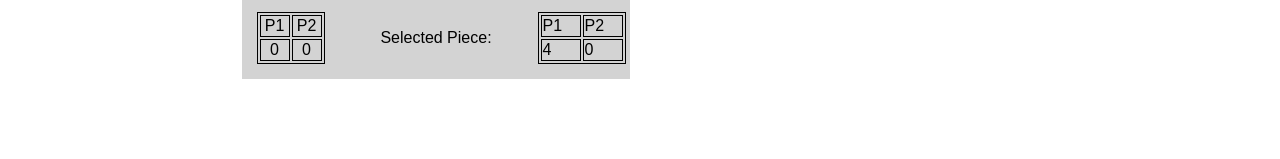
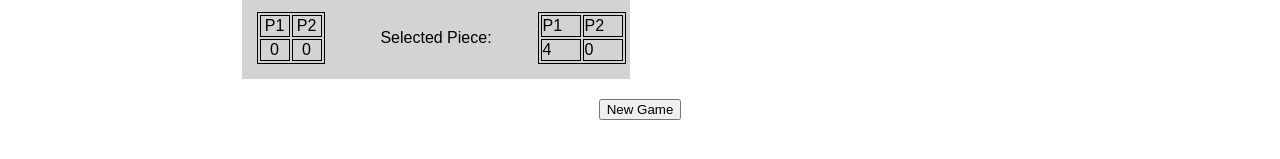
Before and after one commit to sicoyle/hound-army-checkers, a plain HTML site: page Project1/index.html in a window 1280 px wide. Shown: the part 633-792 px from the top of the page. Drawn offline with Linux system fonts and the light colour scheme.

Commit message:
Button for new game

```diff
--- a/Project1/index.html
+++ b/Project1/index.html
@@ -83,6 +83,10 @@
             <audio id="myAudio" src="http://www.sousound.com/music/healing/healing_01.mp3" controls="" preload="" loop="">
             </audio>
         </div>
+
+    </div>
+    <div id="new-game" align="center">
+        <button type="submit" onClick="refreshPage()"> New Game</button>
     </div>
 </body>
 <script>
```
